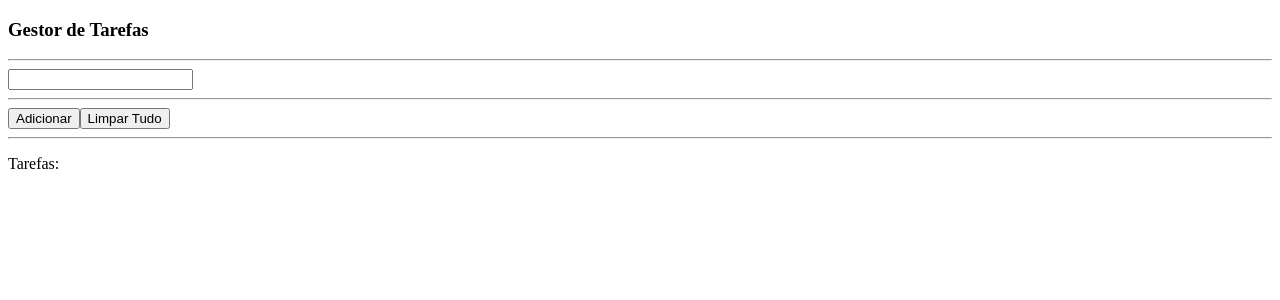
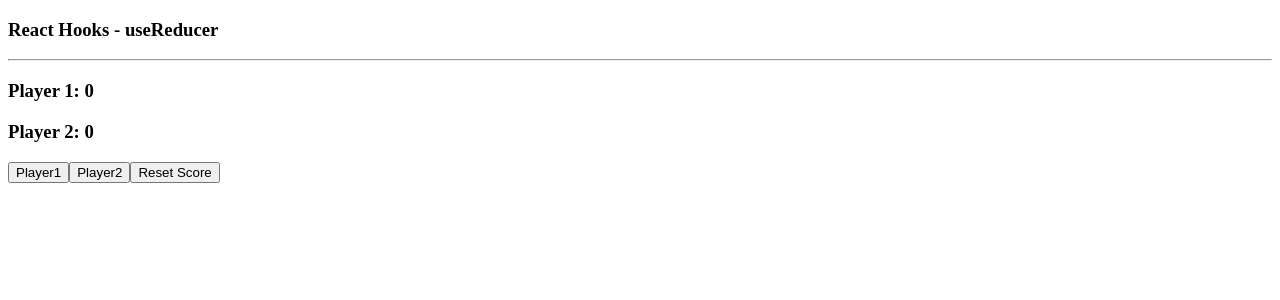
Before and after one commit to ABDALAZARD/react-componentes, a React (Create React App) app: page / in a window 1280 px wide. Shown: the top 300 px of the page. Built offline with nearby package versions, Linux system fonts and the light colour scheme.

Commit message:
pratica com useReducer

```diff
--- a/src/App.js
+++ b/src/App.js
@@ -1,62 +1,58 @@
-import React, { useState, useRef } from 'react';
+import React from 'react';
+import { useReducer } from 'react';
 
 export default function App() {
 
-    //STATE
-    //A primeira const gera uma lista de arrays vazia
-    const [listaTarefas, setListaTarefas] = useState(() => { return [] })
-    //const e método usado para criar nova tarefa
-    const [tarefa, setTarefa] = useState(() => { return '' })
+    const [state, dispatch] = useReducer(reducer, {
+        score_1: 0,
+        score_2: 0
+    })
 
-    //REF
-    //prepara variavel para um id diferente a cada tarefa
-    const idTarefa = useRef(0)
-    //variavel usada para focar no input
-    const inputRef = useRef()
-
-    function adicionarTarefa() {
-        //Verifica e adiciona as antigas tarefas a nova lista e adiciona uma nova tarefa com um novo id
-        setListaTarefas(old => { return [...old, { id: idTarefa.current, texto: tarefa }] })
-        //Toda vez que uma nova tarefa for adicionada, o id sofrerá uma soma, gerando um novo id diferente
-        idTarefa.current = idTarefa.current + 1
-        //Limpa o input de tarefas
-        setTarefa('')
-        //Sempre que o botão "adicionar" for clicado, o input referenciado será focado para adicionar outras
-        inputRef.current.focus()
+    function reducer(state, action) {
+        switch (action.type) {
+            case 'SCORE1':
+                return {
+                    score_1: state.score_1 + 1,
+                    score_2: state.score_2
+                }
+            case 'SCORE2':
+                return {
+                    score_1: state.score_1,
+                    score_2: state.score_2 + 1
+                }
+            case 'RESET':
+                return {
+                    score_1: 0,
+                    score_2: 0
+                }
+            default:
+                break;
+        }
     }
 
-    function limparTarefas() {
-        //Reseta a lista de tarefas
-        setListaTarefas([])
-        //Reseta os ids da lista de tarefas
-        idTarefa.current = 0
+    // --------------------------------
+    function incrementar1() {
+        dispatch({ type: "SCORE1" })
     }
 
-    function removerTarefa(id) {
-        //lista e filtra e separa as tarefas que possuem o id diferente do parametor
-        const tmp = listaTarefas.filter(tarefa => tarefa.id !== id)
-        //Atualiza nova lista de tarefas sem a tarefa do id excluido acima
-        setListaTarefas(tmp)
+    function incrementar2() {
+        dispatch({ type: "SCORE2" })
+    }
+
+    function reset() {
+        dispatch({ type: "RESET" })
     }
 
     return (
         <div>
-            <h3>Gestor de Tarefas</h3>
+            <h3>React Hooks - useReducer</h3>
             <hr />
-            <input ref={inputRef} type="text" value={tarefa} onChange={(evento) => { setTarefa(evento.target.value) }} />
-            <hr />
-            <div>
-                <button onClick={adicionarTarefa}>Adicionar</button>
-                <button onClick={limparTarefas}>Limpar Tudo</button>
-            </div>
-            <hr />
-            <p>Tarefas: </p>
-            { //Lista e mapeia todas as tarefas, referenciando um id para cada tarefa, diferenciando uma das outras
-                // Cria também um botão para remover uma tarefa especifica
-                listaTarefas.map((tarefa) => {
-                    return <p key={tarefa.id}>{tarefa.texto} <span onClick={() => { removerTarefa(tarefa.id) }}>[REMOVER]</span></p>
-                })}
+            <h3>Player 1: {state.score_1}</h3>
+            <h3>Player 2: {state.score_2}</h3>
 
+            <button onClick={incrementar1}>Player1</button>
+            <button onClick={incrementar2}>Player2</button>
+            <button onClick={reset}>Reset Score</button>
         </div>
     )
 }
```
